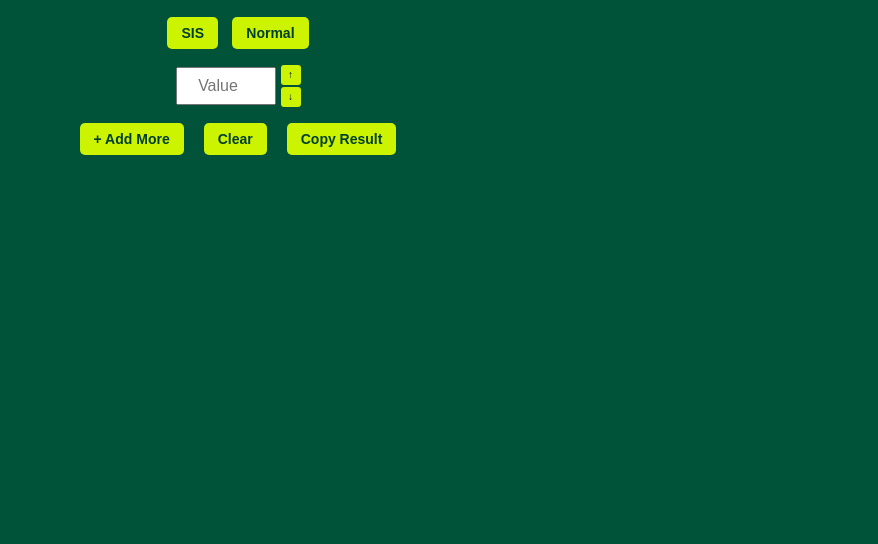
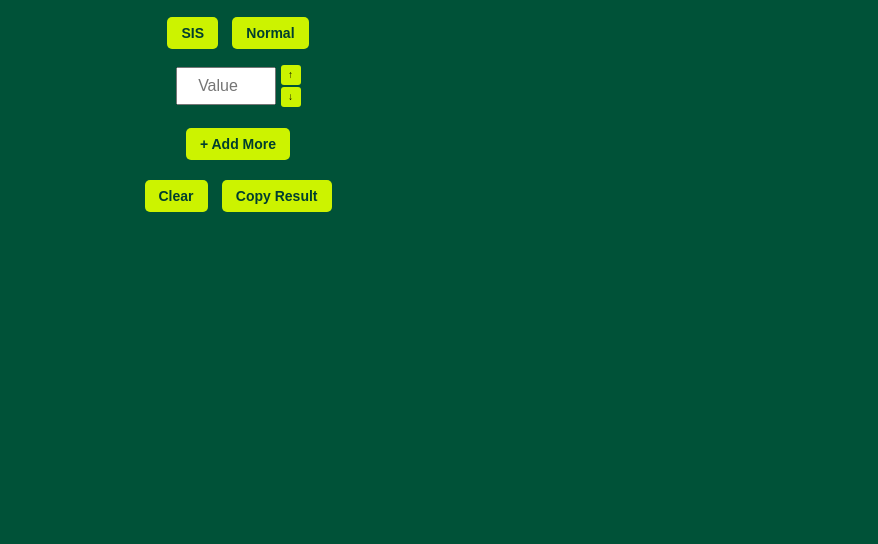
Before and after one commit to Jimamouch1993/Compensation-Calculator, a plain HTML site: page index.html in a window 1280 px wide. Shown: the part 164-708 px from the top of the page, without its empty margins (402-1280 px from the left). Drawn offline with Linux system fonts and the light colour scheme.

Commit message:
Update index.html

```diff
--- a/index.html
+++ b/index.html
@@ -42,7 +42,7 @@
 
     .type-buttons button,
     .add-btn,
-    .main-buttons {
+    .main-buttons button {
       background-color: #ccf300;
       border: none;
       color: #003e2f;
@@ -56,7 +56,7 @@
 
     .type-buttons button:hover,
     .add-btn:hover,
-    .main-buttons:hover {
+    .main-buttons button:hover {
       background-color: #b3d200;
     }
 
@@ -109,18 +109,19 @@
       border-radius: 3px;
     }
 
-    .action-buttons {
-      display: flex;
-      justify-content: center;
-      gap: 10px;
-      flex-wrap: wrap;
-      margin: 10px 0;
+    .add-btn {
+      margin-top: 10px;
+    }
+
+    .main-buttons {
+      margin-top: 10px;
     }
 
     #result {
-      margin-top: 10px;
-      font-size: 18px;
+      margin-top: 15px;
+      font-size: 20px;
       color: #fffcfd;
+      font-weight: bold;
     }
 
     .corner-image {
@@ -157,10 +158,11 @@
     </div>
   </div>
 
-  <div class="action-buttons">
-    <button class="add-btn" onclick="addInput()">+ Add More</button>
-    <button class="main-buttons" onclick="clearInputs()">Clear</button>
-    <button class="main-buttons" onclick="copyResult()">Copy Result</button>
+  <button class="add-btn" onclick="addInput()">+ Add More</button>
+
+  <div class="main-buttons">
+    <button onclick="clearInputs()">Clear</button>
+    <button onclick="copyResult()">Copy Result</button>
   </div>
 
   <div id="result"></div>
@@ -196,12 +198,10 @@
     function doubleUp(button) {
       const input = button.closest('.custom-input').querySelector('input');
       let base = input.getAttribute('data-base');
-
       if (!base || base === '') {
         base = parseFloat(input.value) || 0;
         input.setAttribute('data-base', base);
       }
-
       const current = parseFloat(input.value) || 0;
       input.value = current + parseFloat(base);
       calculate();
@@ -210,7 +210,6 @@
     function doubleDown(button) {
       const input = button.closest('.custom-input').querySelector('input');
       const base = parseFloat(input.getAttribute('data-base')) || parseFloat(input.value) || 0;
-
       input.setAttribute('data-base', base);
       const current = parseFloat(input.value) || 0;
       input.value = Math.max(0, current - base);
```
